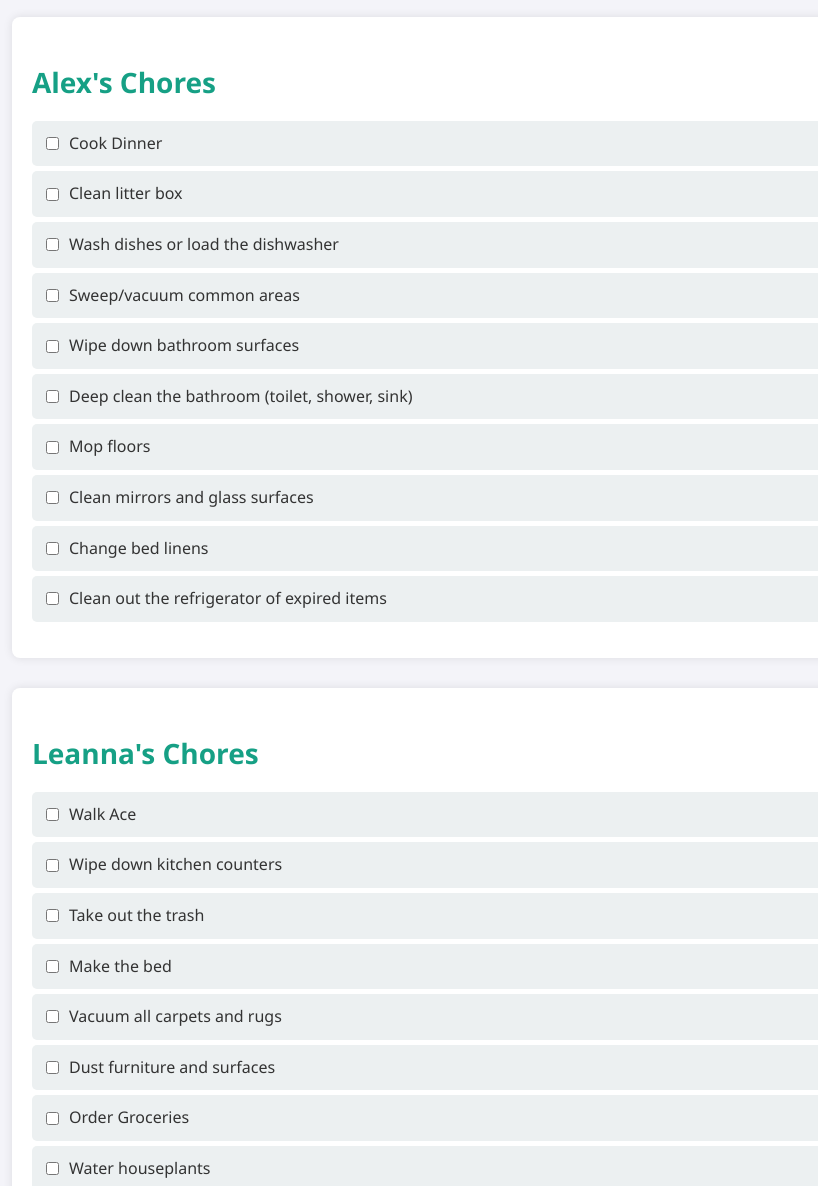
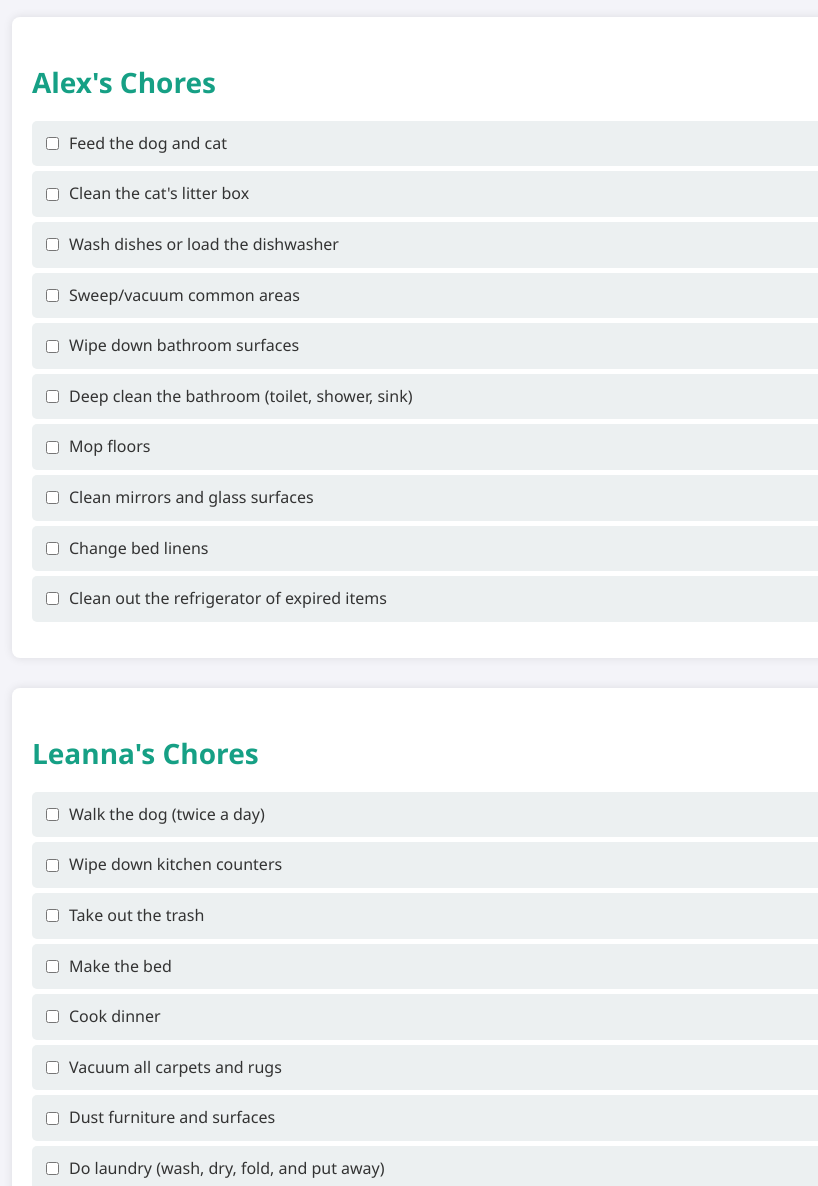
Before and after one commit to leannarpfeffer/chores, a plain HTML site: page index.html in a window 1280 px wide. Shown: the part 114-1300 px from the top of the page, without its empty margins (8-826 px from the left). Drawn offline with Linux system fonts and the light colour scheme.

Commit message:
Update index.html

```diff
--- a/index.html
+++ b/index.html
@@ -71,15 +71,16 @@
 
     <script>
         const dailyChores = [
-            "Cook Dinner",
-            "Walk Ace",
-            "Clean litter box",
+            "Feed the dog and cat",
+            "Walk the dog (twice a day)",
+            "Clean the cat's litter box",
             "Wipe down kitchen counters",
             "Wash dishes or load the dishwasher",
             "Take out the trash",
             "Sweep/vacuum common areas",
             "Make the bed",
-            "Wipe down bathroom surfaces"
+            "Wipe down bathroom surfaces",
+            "Cook dinner"
         ];
 
         const weeklyChores = [
@@ -88,11 +89,12 @@
             "Mop floors",
             "Dust furniture and surfaces",
             "Clean mirrors and glass surfaces",
-            "Order Groceries",
+            "Do laundry (wash, dry, fold, and put away)",
             "Change bed linens",
             "Water houseplants",
             "Clean out the refrigerator of expired items",
-            "Wipe down kitchen appliances"
+            "Wipe down kitchen appliances",
+            "Grocery shopping (Sunday only)"
         ];
 
         const today = new Date();
@@ -101,15 +103,26 @@
         const alexChores = [];
         const leannaChores = [];
 
+        // Distribute daily chores, with a 70% chance for Leanna to cook dinner
         dailyChores.forEach((chore, index) => {
-            if ((index + day) % 2 === 0) {
+            if (chore === "Cook dinner") {
+                if (Math.random() < 0.7) {
+                    leannaChores.push(chore);
+                } else {
+                    alexChores.push(chore);
+                }
+            } else if ((index + day) % 2 === 0) {
                 alexChores.push(chore);
             } else {
                 leannaChores.push(chore);
             }
         });
 
+        // Distribute weekly chores, ensuring grocery shopping is only on Sunday
         weeklyChores.forEach((chore, index) => {
+            if (chore === "Grocery shopping (Sunday only)" && day !== 0) {
+                return; // Skip if not Sunday
+            }
             if ((index + day) % 2 === 0) {
                 alexChores.push(chore);
             } else {
```
